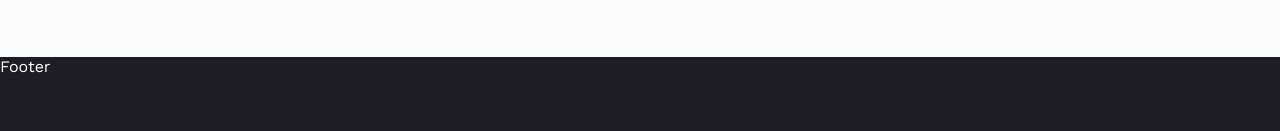
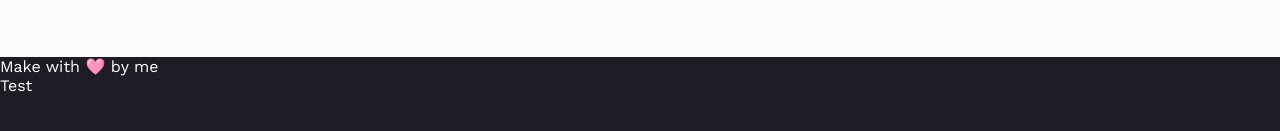
Before and after one commit to BetaPeche/MonPortfolio, a React (Vite) app: page /about in a window 1280 px wide. Shown: the part 1555-1686 px from the top of the page. Built offline with nearby package versions, Linux system fonts and the light colour scheme.

Commit message:
Add content on footer

```diff
--- a/src/components/Footer.tsx
+++ b/src/components/Footer.tsx
@@ -1,5 +1,12 @@
 const Footer = () => {
-    return <footer>Footer</footer>
+    return (
+        <footer>
+            <div className="footer-content">
+                <p>Make with &#x1FA77; by me</p>
+                <div className="footer-links">Test</div>
+            </div>
+        </footer>
+    )
 }
 
 export default Footer
```
